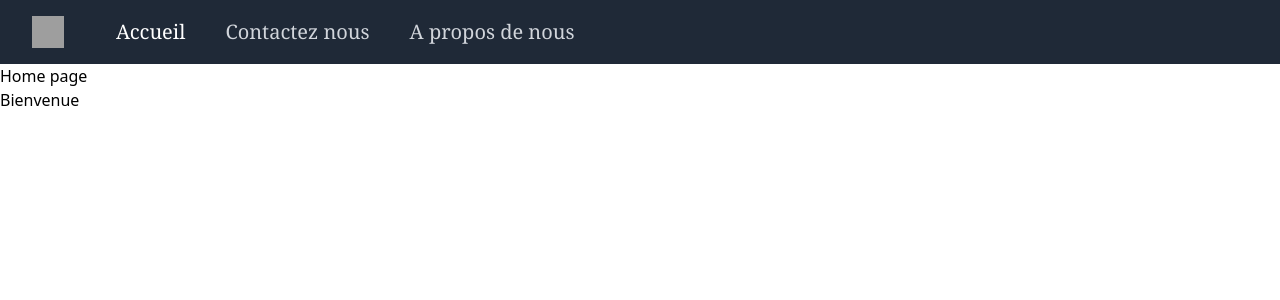
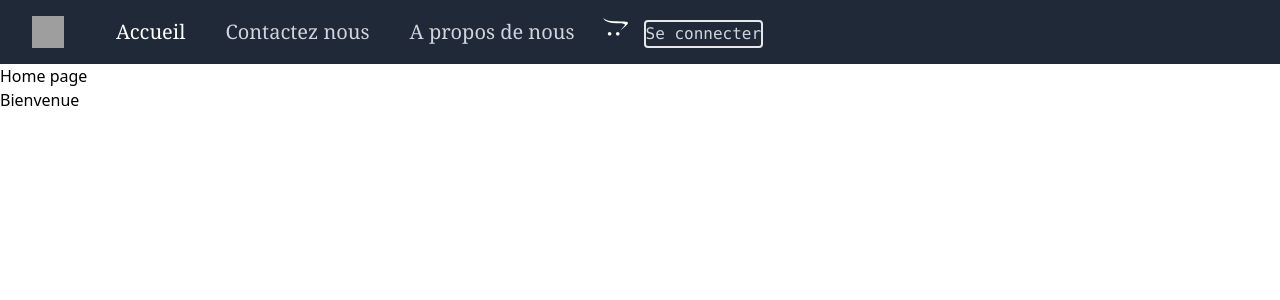
Before and after one commit to TiboProject/project_ecommerce_react, a React (Create React App) app: page /home in a window 1280 px wide. Shown: the top 300 px of the page. Built offline with nearby package versions, Linux system fonts and the light colour scheme; grey boxes are pictures that could not be loaded.

Commit message:
add cart and login button to navbar

```diff
--- a/package.json
+++ b/package.json
@@ -9,6 +9,7 @@
     "@testing-library/user-event": "^12.1.10",
     "react": "^17.0.2",
     "react-dom": "^17.0.2",
+    "react-icons": "^4.3.1",
     "react-router-dom": "^5.3.0",
     "react-scripts": "4.0.3",
     "web-vitals": "^1.0.1"
--- a/src/Components/navbar/Navbar.jsx
+++ b/src/Components/navbar/Navbar.jsx
@@ -1,12 +1,17 @@
 import { useState } from "react";
 import { Constant } from "../../Constant";
+import { FaOpencart } from "react-icons/fa";
 
 const Navbar = () => {
 
     const [isOpen, setIsOpen] = useState(false);
-    console.log(isOpen);
     var location = document.location.href;
     var lastSlash = location.substring(location.lastIndexOf("/"));
+
+    function cart() {
+        alert("panier");
+    }
+
     return (
         <>
             <nav className="bg-gray-800">
@@ -45,6 +50,15 @@ const Navbar = () => {
                                     >
                                         A propos de nous
                                     </a>
+                                    <button>
+                                        <FaOpencart color="white" size={25} onClick={cart} />
+                                    </button>
+                                    <button
+                                        type="button"
+                                        className="text-gray-300 font-mono rounded border-2 hover:bg-white hover:text-gray-800"
+                                    >
+                                        Se connecter
+                                    </button>
                                 </div>
                             </div>
                         </div>
```
Also changed, not shown: 1 other file (tests, documents, lock files or other folders).
